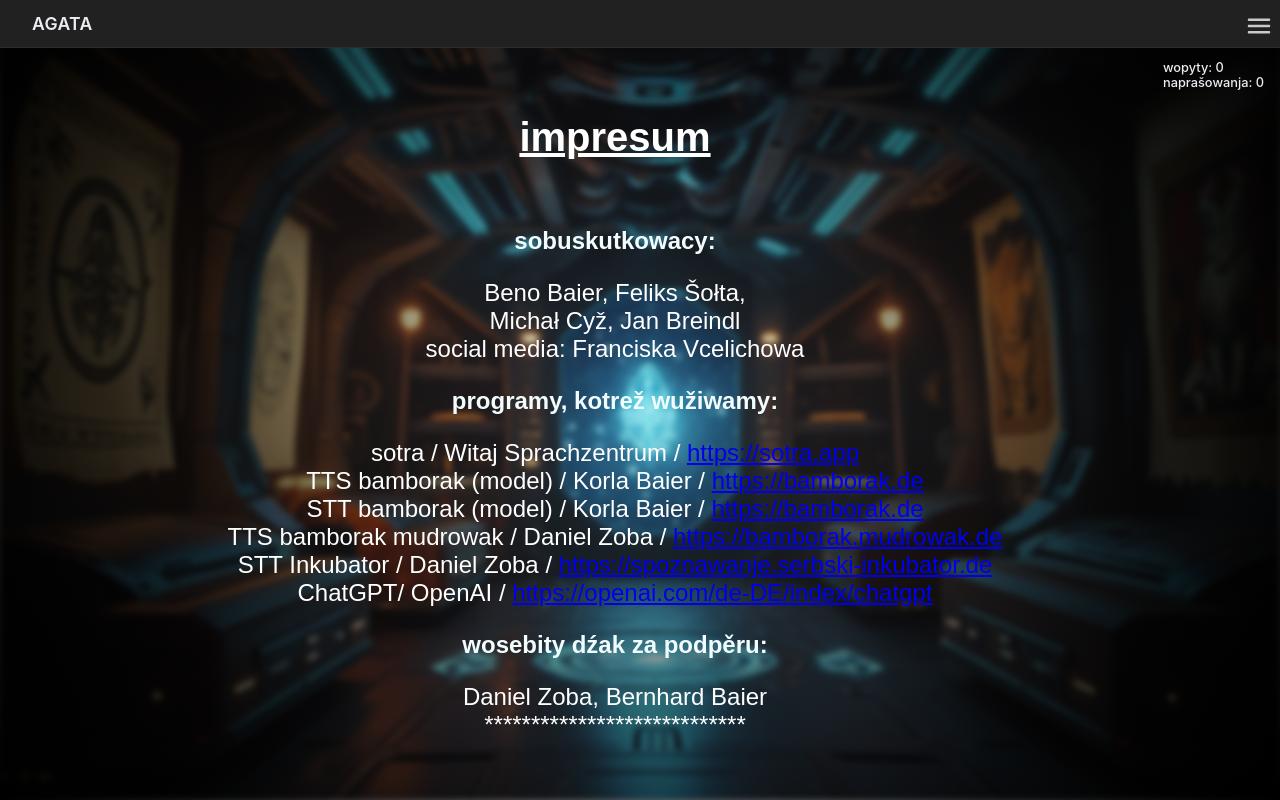
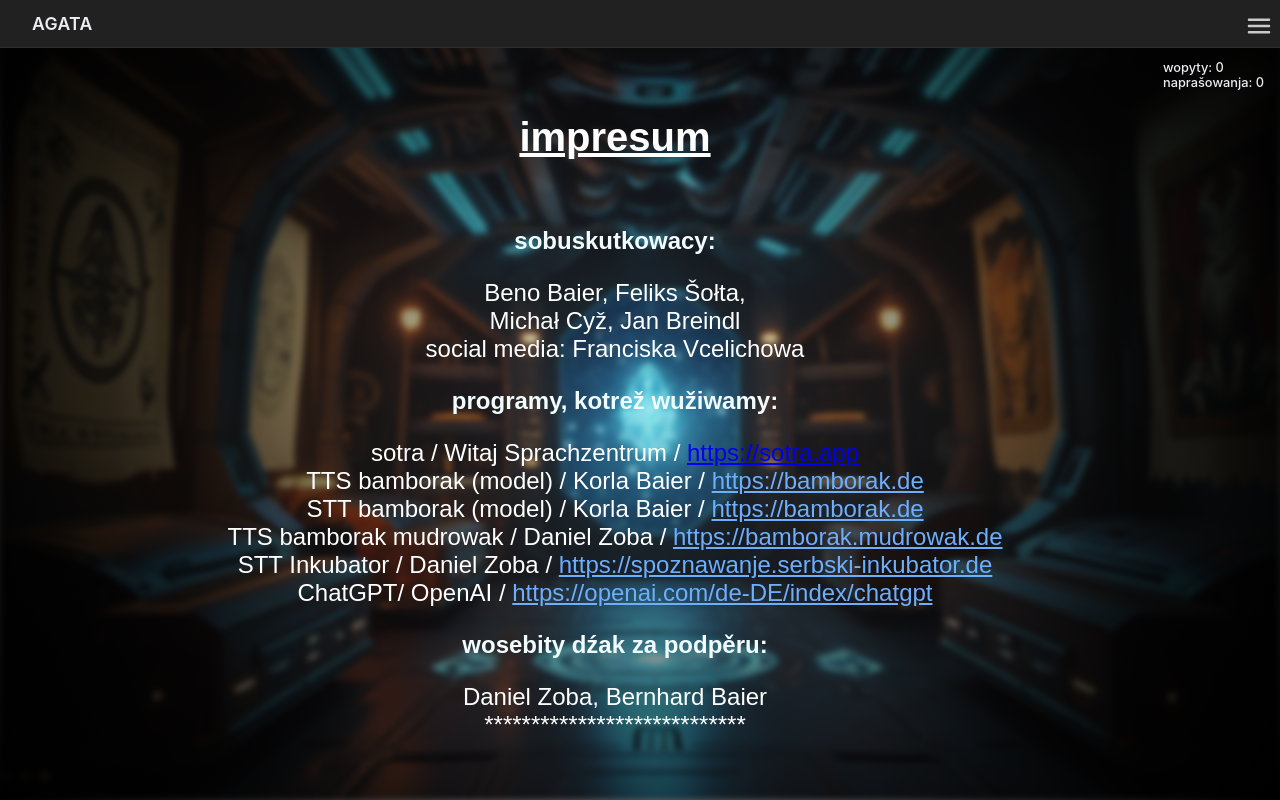
Before and after one commit to ZalozbaDev/agata-webapp, a React (Vite) app: page /impresum in a window 1280 px wide. Built offline with nearby package versions, Linux system fonts and the light colour scheme; no server answers.

Commit message:
check URL barba wotkazy

```diff
--- a/src/pages/impresum/index.tsx
+++ b/src/pages/impresum/index.tsx
@@ -3,6 +3,7 @@ import {
 impresumtitlestyle,
 podnadpisma,
 pismo,
+wotkazy,
 }
 from './styles';
 
@@ -22,22 +23,22 @@ const ImpresumPage: React.FC = () => {
 
       <h2 style={podnadpisma}>programy, kotrež wužiwamy:</h2>
       <p style={pismo}>sotra / Witaj Sprachzentrum / <a href="https://sotra.app"
-      target="_blank" rel="noopener noreferrer"  color="cyan" >https://sotra.app</a>
+      target="_blank" rel="noopener noreferrer"  >https://sotra.app</a>
 
       <br /> TTS bamborak (model) / Korla Baier / <a href="https://bamborak.de"
-      target="_blank" rel="noopener noreferrer"  color="cyan" >https://bamborak.de</a>
+      target="_blank" rel="noopener noreferrer" style={wotkazy} >https://bamborak.de</a>
 
       <br />STT bamborak (model) / Korla Baier / <a href="https://bamborak.de"
-      target="_blank" rel="noopener noreferrer"  color="cyan" >https://bamborak.de</a>
+      target="_blank" rel="noopener noreferrer" style={wotkazy} >https://bamborak.de</a>
 
       <br />TTS bamborak mudrowak / Daniel Zoba / <a href="https://bamborak.mudrowak.de"
-      target="_blank" rel="noopener noreferrer" color="cyan" >https://bamborak.mudrowak.de</a>
+      target="_blank" rel="noopener noreferrer" style={wotkazy} >https://bamborak.mudrowak.de</a>
 
       <br />STT Inkubator / Daniel Zoba / <a href="https://spoznawanje.serbski-inkubator.de"
-      target="_blank" rel="noopener noreferrer"  color="cyan" >https://spoznawanje.serbski-inkubator.de</a>
+      target="_blank" rel="noopener noreferrer"  style={wotkazy} >https://spoznawanje.serbski-inkubator.de</a>
 
       <br />ChatGPT/ OpenAI / <a href="https://openai.com/de-DE/index/chatgpt"
-      target="_blank" rel="noopener noreferrer"  color="cyan" >https://openai.com/de-DE/index/chatgpt</a></p>
+      target="_blank" rel="noopener noreferrer"  style={wotkazy} >https://openai.com/de-DE/index/chatgpt</a></p>
 
       <h2 style={podnadpisma}>wosebity dźak za podpěru:</h2>
       <p style={pismo}>Daniel Zoba, Bernhard Baier
--- a/src/pages/impresum/styles.ts
+++ b/src/pages/impresum/styles.ts
@@ -19,3 +19,11 @@ fontFamily: 'Arial, sans-serif',
 textAlign: 'center',
 color: '#ffffffff',
 }
+
+export const wotkazy: React.CSSProperties = {
+fontSize: '1.5rem',
+fontFamily: 'Arial, sans-serif',
+color: '#6daefdff',
+textAlign: 'center',
+
+}
```
